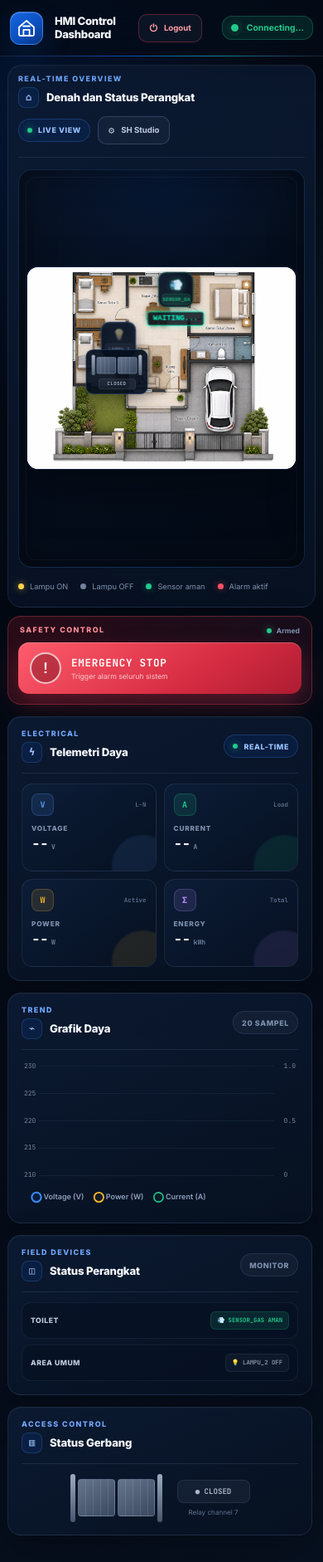
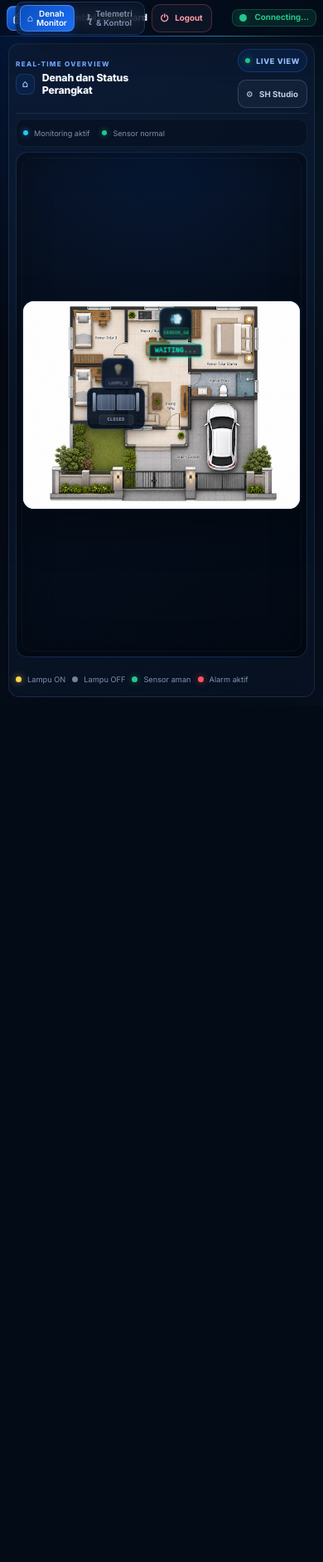
Before and after one commit to bayuandhk/Smart-Home, a Flask app: page / in a window 390 px wide. Shown: the whole page at 83% size. After the commit the page ends 840 px from the top, so only its background shows below. Run offline with Flask 3, Linux system fonts and the light colour scheme; the visitor is signed in with stand-in values (Sample User, id 1); some libraries are stand-ins or nearby versions.

Commit message:
feat(ui): optimasi tampilan HMI display 7 inci dan auto-fit denah responsif

```diff
--- a/FieldFlow/static/script.js
+++ b/FieldFlow/static/script.js
@@ -500,6 +500,60 @@
         });
     }
 
+    // 7b. Penyesuaian Responsif Denah (Fit Tanpa Terpotong pada Display HMI 7 Inci)
+    function syncDenahDimensions() {
+        const container = document.getElementById('denah-container');
+        const wrapper = document.getElementById('denah-wrapper');
+        const image = document.getElementById('denah-image');
+        if (!container || !wrapper || !image) return;
+
+        // Jika gambar belum selesai loading, pasang listener
+        if (!image.naturalWidth || !image.naturalHeight) {
+            image.addEventListener('load', syncDenahDimensions, { once: true });
+            return;
+        }
+
+        const containerStyle = window.getComputedStyle(container);
+        const padX = (parseFloat(containerStyle.paddingLeft) || 0) + (parseFloat(containerStyle.paddingRight) || 0);
+        const padY = (parseFloat(containerStyle.paddingTop) || 0) + (parseFloat(containerStyle.paddingBottom) || 0);
+
+        const availW = Math.max(100, container.clientWidth - padX);
+        const availH = Math.max(100, container.clientHeight - padY);
+
+        const natW = image.naturalWidth;
+        const natH = image.naturalHeight;
+        const ratio = natW / natH;
+
+        let targetW = availW;
+        let targetH = targetW / ratio;
+
+        if (targetH > availH) {
+            targetH = availH;
+            targetW = targetH * ratio;
+        }
+
+        wrapper.style.width = `${Math.floor(targetW)}px`;
+        wrapper.style.height = `${Math.floor(targetH)}px`;
+    }
+
+    // 7c. Navigasi Cepat Tab HMI (Layar 7 Inci)
+    window.switchHmiTab = function (tabName) {
+        const btnDenah = document.getElementById('tab-btn-denah');
+        const btnTelemetry = document.getElementById('tab-btn-telemetry');
+        if (btnDenah && btnTelemetry) {
+            if (tabName === 'telemetry') {
+                btnDenah.classList.remove('active');
+                btnTelemetry.classList.add('active');
+                document.body.classList.add('hmi-view-telemetry');
+            } else {
+                btnTelemetry.classList.remove('active');
+                btnDenah.classList.add('active');
+                document.body.classList.remove('hmi-view-telemetry');
+                setTimeout(syncDenahDimensions, 30);
+            }
+        }
+    };
+
     document.addEventListener('keydown', (event) => {
         const overlay = document.getElementById('alarm-overlay');
         if (event.key === 'Enter' && overlay?.classList.contains('active')) {
@@ -516,6 +570,21 @@
         initPowerChart();
         initTooltips();
         bindSocketEvents();
+
+        // Inisialisasi auto-scale denah agar pas di layar 7 inci
+        syncDenahDimensions();
+        window.addEventListener('resize', syncDenahDimensions);
+        const denahImg = document.getElementById('denah-image');
+        if (denahImg) {
+            denahImg.addEventListener('load', syncDenahDimensions);
+        }
+        if (window.ResizeObserver) {
+            const container = document.getElementById('denah-container');
+            if (container) {
+                new ResizeObserver(() => syncDenahDimensions()).observe(container);
+            }
+        }
+
         console.log('[APP] Smart Home HMI Dashboard initialized (Adaptive & Bidirectional Mode)');
     });
 })();
--- a/FieldFlow/static/style.css
+++ b/FieldFlow/static/style.css
@@ -213,6 +213,49 @@
     color: var(--text-3);
 }
 
+/* HMI Quick Navigation Tabs */
+.hmi-nav-tabs {
+    display: none;
+    align-items: center;
+    gap: 6px;
+    background: rgba(10, 24, 46, 0.7);
+    padding: 3px 5px;
+    border-radius: 10px;
+    border: 1px solid rgba(77, 139, 233, 0.25);
+    backdrop-filter: blur(10px);
+}
+
+.hmi-tab-btn {
+    display: inline-flex;
+    align-items: center;
+    gap: 6px;
+    padding: 6px 12px;
+    border-radius: 8px;
+    border: 1px solid transparent;
+    background: transparent;
+    color: var(--text-3);
+    font-size: 0.75rem;
+    font-weight: 600;
+    cursor: pointer;
+    transition: var(--transition);
+}
+
+.hmi-tab-btn:hover {
+    color: var(--text);
+    background: rgba(255, 255, 255, 0.05);
+}
+
+.hmi-tab-btn.active {
+    color: #fff;
+    background: linear-gradient(135deg, var(--primary), #1b6ef3);
+    border-color: rgba(148, 195, 255, 0.4);
+    box-shadow: 0 2px 10px rgba(10, 78, 190, 0.4);
+}
+
+.hmi-tab-btn .tab-icon {
+    font-size: 0.85rem;
+}
+
 .header-meta {
     min-width: 112px;
     padding-right: 14px;
@@ -469,14 +512,15 @@
 
 .denah-container {
     position: relative;
-    flex: 1 1 auto !important;
-    height: auto !important;
-    min-height: 580px; /* Jarak vertikal aman agar tidak terlalu pendek */
-    padding: 14px;
+    flex: 1 1 auto;
+    min-height: 0;
+    width: 100%;
+    height: 100%;
+    padding: 10px;
     display: flex;
     align-items: center;
     justify-content: center;
-    overflow: visible !important; /* KUNCI: Membiarkan area gerbang & pompa tampil utuh */
+    overflow: visible;
     border-radius: 16px;
     background:
         radial-gradient(circle at 50% 0%, rgba(10, 78, 190, 0.13), transparent 34%),
@@ -488,7 +532,7 @@
 .denah-container::before {
     content: '';
     position: absolute;
-    inset: 8px;
+    inset: 6px;
     border-radius: 12px;
     border: 1px solid rgba(117, 169, 248, 0.06);
     pointer-events: none;
@@ -497,21 +541,24 @@
 .denah-wrapper {
     position: relative;
     display: inline-block;
-    width: min(100%, 840px);
     max-width: 100%;
-    height: auto !important;
+    max-height: 100%;
+    width: auto;
+    height: auto;
     margin: auto;
     line-height: 0;
     border-radius: 13px;
     background: #fff;
-    box-shadow: 0 24px 55px rgba(0, 0, 0, 0.34), 0 0 0 1px rgba(117, 169, 248, 0.18);
+    box-shadow: 0 20px 50px rgba(0, 0, 0, 0.34), 0 0 0 1px rgba(117, 169, 248, 0.18);
+    transition: width 0.15s ease, height 0.15s ease;
 }
 
 .denah-image {
     display: block;
     width: 100%;
-    height: auto !important;
-    max-height: none !important; /* KUNCI: Cabut batasan max-height 70vh yang menggunting gambar */
+    height: 100%;
+    max-width: 100%;
+    max-height: 100%;
     object-fit: contain;
     border-radius: 13px;
     user-select: none;
@@ -2017,28 +2064,193 @@
     .device-room { grid-template-columns: 80px minmax(0, 1fr); }
 }
 
-@media (max-width: 1120px) {
-    body.dashboard-page { overflow-y: auto; }
-    .main-container { grid-template-columns: 1fr; }
-
-    /* Pastikan saat turun ke 1 kolom, kartu denah tetap fleksibel memanjang ke bawah */
+@media (max-width: 1120px), (max-height: 700px) {
+    :root {
+        --header-height: 50px;
+    }
+
+    body.dashboard-page {
+        overflow-y: auto;
+    }
+
+    .header {
+        height: var(--header-height);
+        padding: 0 14px;
+        gap: 12px;
+    }
+
+    .header-logo {
+        width: 34px;
+        height: 34px;
+        flex: 0 0 34px;
+        border-radius: 10px;
+    }
+
+    .header-logo svg {
+        width: 18px;
+        height: 18px;
+    }
+
+    .header-kicker,
+    .header-subtitle {
+        display: none;
+    }
+
+    .header-title {
+        margin-top: 0;
+        font-size: 0.92rem;
+        white-space: nowrap;
+    }
+
+    .header-meta {
+        min-width: 0;
+        padding-right: 8px;
+    }
+
+    .header-meta-label {
+        display: none;
+    }
+
+    .timestamp-display {
+        margin-top: 0;
+        font-size: 0.74rem;
+        padding: 2px 6px;
+    }
+
+    .connection-status {
+        min-width: 0;
+        padding: 4px 8px;
+        border-radius: 8px;
+    }
+
+    .connection-copy small {
+        display: none;
+    }
+
+    .connection-copy strong {
+        font-size: 0.70rem;
+    }
+
+    /* HMI Nav Tabs aktif untuk layar 7-inci */
+    .hmi-nav-tabs {
+        display: flex !important;
+    }
+
+    .main-container {
+        padding: calc(var(--header-height) + 8px) 10px 10px;
+        gap: 10px;
+        min-height: calc(100vh - var(--header-height));
+        grid-template-columns: 1fr;
+    }
+
+    /* Tab Toggle Behavior di Mode HMI */
+    body:not(.hmi-view-telemetry) .telemetry-panel {
+        display: none !important;
+    }
+
+    body:not(.hmi-view-telemetry) .floorplan-container {
+        display: block !important;
+        width: 100% !important;
+    }
+
+    body.hmi-view-telemetry .floorplan-container {
+        display: none !important;
+    }
+
+    body.hmi-view-telemetry .telemetry-panel {
+        display: grid !important;
+        width: 100% !important;
+        grid-template-columns: repeat(2, minmax(0, 1fr)) !important;
+        gap: 10px;
+        max-height: calc(100vh - var(--header-height) - 18px);
+        overflow-y: auto !important;
+        padding-bottom: 20px;
+    }
+
+    /* Kartu Denah: Pas 1 Layar Penuh Tanpa Terpotong */
     .floorplan-card {
-        height: auto !important;
-        min-height: min-content !important;
-        padding: 18px;
+        height: calc(100vh - var(--header-height) - 18px) !important;
+        max-height: calc(100vh - var(--header-height) - 18px) !important;
+        min-height: 0 !important;
+        padding: 10px 12px;
         display: flex;
         flex-direction: column;
-        border-radius: var(--radius-xl);
+        border-radius: 16px;
         overflow: visible !important;
     }
 
-    .telemetry-panel {
-        width: 100%;
-        height: auto;
-        display: grid;
-        grid-template-columns: repeat(2, minmax(0, 1fr));
-        overflow: visible;
-    }
+    .floorplan-header {
+        margin-bottom: 6px;
+        padding-bottom: 6px;
+        gap: 8px;
+        align-items: center;
+    }
+
+    .card-description {
+        display: none;
+    }
+
+    .section-kicker {
+        font-size: 0.58rem;
+        margin-bottom: 2px;
+    }
+
+    .card-title {
+        font-size: 0.88rem;
+    }
+
+    .card-badge.live {
+        padding: 3px 8px;
+        font-size: 0.65rem;
+    }
+
+    .btn-edit-mode {
+        padding: 4px 10px;
+        font-size: 0.70rem;
+    }
+
+    .denah-toolbar {
+        margin-bottom: 6px;
+        padding: 3px 8px;
+        font-size: 0.62rem;
+    }
+
+    .legend {
+        margin-top: 6px;
+        padding-top: 6px;
+        font-size: 0.64rem;
+        flex-wrap: wrap;
+        gap: 8px;
+    }
+
+    .legend-note {
+        display: none;
+    }
+
+    .denah-container {
+        position: relative;
+        flex: 1 1 auto !important;
+        height: 100% !important;
+        min-height: 0 !important;
+        padding: 8px;
+        display: flex;
+        align-items: center;
+        justify-content: center;
+        overflow: visible !important;
+        border-radius: 14px;
+    }
+
+    /* Ukuran Widget Adaptif Layar 7 Inci */
+    .overlay-icon {
+        transform: translate(-50%, -50%) scale(0.85);
+    }
+    .overlay-icon:hover {
+        transform: translate(-50%, -50%) scale(0.92);
+    }
+    .overlay-gate {
+        transform: translate(-50%, -50%) scale(0.85);
+    }
+
     .device-card { grid-row: span 2; }
 
     /* Responsive SH Studio */
@@ -2048,64 +2260,86 @@
     .studio-actions { margin-top: 0; align-self: end; }
 }
 
-@media (max-width: 760px) {
-    :root { --header-height: 68px; }
-    .header { padding: 0 12px; }
-    .header-logo { width: 40px; height: 40px; flex-basis: 40px; border-radius: 12px; }
-    .header-kicker, .header-subtitle, .header-meta { display: none; }
-    .header-title { margin-top: 0; font-size: 0.94rem; }
-    .connection-status { min-width: 0; padding: 8px 10px; }
-    .connection-copy small { display: none; }
-
-    .main-container { padding: calc(var(--header-height) + 10px) 9px 12px; gap: 10px; }
-
-    /* Pada layar HP, biarkan denah memanjang namun izinkan scroll horizontal jika gambar terlalu lebar */
+@media (max-width: 820px), (max-height: 520px) {
+    :root {
+        --header-height: 44px;
+    }
+
+    .header {
+        padding: 0 8px;
+        gap: 8px;
+    }
+
+    .header-logo {
+        width: 30px;
+        height: 30px;
+        flex: 0 0 30px;
+        border-radius: 8px;
+    }
+
+    .header-logo svg {
+        width: 16px;
+        height: 16px;
+    }
+
+    .header-title {
+        font-size: 0.82rem;
+    }
+
+    .header-meta {
+        display: none;
+    }
+
+    .hmi-tab-btn {
+        padding: 4px 8px;
+        font-size: 0.70rem;
+        gap: 4px;
+    }
+
     .floorplan-card {
-        height: auto !important;
-        min-height: min-content !important;
-        padding: 12px;
-        border-radius: 17px;
-    }
-    .floorplan-header { align-items: flex-start; }
-    .card-description, .denah-toolbar, .legend-note { display: none; }
-    .card-actions { width: 100%; justify-content: flex-start; }
-    .card-header { flex-direction: column; gap: 10px; }
-    .card-header.compact { flex-direction: row; }
-
-    .denah-container {
-        position: relative;
-        flex: 1 1 auto !important;
-        height: auto !important;
-        min-height: 480px;
-        padding: 10px;
-        display: flex;
-        align-items: center;
-        justify-content: center;
-        overflow: auto !important; /* Di HP, izinkan geser kanan-kiri agar tidak rusak */
-        border-radius: 16px;
-        background:
-            radial-gradient(circle at 50% 0%, rgba(10, 78, 190, 0.13), transparent 34%),
-            linear-gradient(145deg, #071122, #030a15);
-        border: 1px solid rgba(77, 139, 233, 0.2);
-        box-shadow: inset 0 0 42px rgba(0, 0, 0, 0.35);
-    }
-
-    /* Perkecil sedikit ukuran widget agar pas dengan skala layar HP */
-    .overlay-icon { transform: translate(-50%, -50%) scale(0.82); }
-    .overlay-icon:hover { transform: translate(-50%, -50%) scale(0.9); }
-    .overlay-gate { transform: translate(-50%, -50%) scale(0.82); }
-
-    .telemetry-panel { grid-template-columns: 1fr; }
-    .metrics-grid { grid-template-columns: repeat(2, minmax(0, 1fr)); }
-
-    /* Studio Mobile */
-    .studio-header { height: 68px; padding: 0 10px; }
-    .studio-brand-copy small, .studio-mode-badge { display: none; }
-    .studio-nav-link { padding: 0 9px; }
-    .studio-container { padding: 80px 9px 9px; display: flex; flex-direction: column; }
-    .studio-panel, .canvas-shell { min-height: 520px; }
-    .studio-panel:last-child { display: flex; min-height: 620px; }
-    .canvas-shell { order: -1; }
+        height: calc(100vh - var(--header-height) - 12px) !important;
+        max-height: calc(100vh - var(--header-height) - 12px) !important;
+        padding: 6px 8px;
+        border-radius: 13px;
+    }
+
+    .denah-toolbar-hint {
+        display: none;
+    }
+
+    .overlay-icon {
+        transform: translate(-50%, -50%) scale(0.76);
+    }
+    .overlay-icon:hover {
+        transform: translate(-50%, -50%) scale(0.84);
+    }
+    .overlay-gate {
+        transform: translate(-50%, -50%) scale(0.76);
+    }
+
+    body.hmi-view-telemetry .telemetry-panel {
+        grid-template-columns: 1fr !important;
+    }
+
+    .metrics-grid {
+        grid-template-columns: repeat(2, minmax(0, 1fr));
+    }
+
+    /* Modal Alarm Compact */
+    .alarm-modal {
+        padding: 18px;
+    }
+    .alarm-icon-blink {
+        width: 56px;
+        height: 56px;
+        font-size: 1.8rem;
+    }
+    .alarm-text {
+        margin-top: 10px;
+    }
+    .alarm-title-text {
+        font-size: 1.5rem;
+    }
 }
 
 @media (prefers-reduced-motion: reduce) {
--- a/FieldFlow/templates/index.html
+++ b/FieldFlow/templates/index.html
@@ -8,7 +8,7 @@
         content="Smart Home HMI Dashboard untuk kontrol dan monitoring perangkat rumah pintar secara real-time.">
     <meta name="theme-color" content="#071426">
     <title>Smart Home HMI Dashboard — SCADA Monitor</title>
-    <link rel="stylesheet" href="{{ url_for('static', filename='style.css') }}">
+    <link rel="stylesheet" href="{{ url_for('static', filename='style.css') }}?v=hmi7">
 </head>
 
 <body class="dashboard-page">
@@ -48,6 +48,18 @@
                 <div class="header-subtitle">Supervisory Control &amp; Data Acquisition</div>
             </div>
         </div>
+
+        <!-- HMI Quick Navigation for 7-Inch & Compact Displays -->
+        <nav class="hmi-nav-tabs" id="hmi-nav-tabs" aria-label="Navigasi Tampilan HMI">
+            <button type="button" class="hmi-tab-btn active" id="tab-btn-denah" onclick="switchHmiTab('denah')">
+                <span class="tab-icon">⌂</span>
+                <span class="tab-label">Denah Monitor</span>
+            </button>
+            <button type="button" class="hmi-tab-btn" id="tab-btn-telemetry" onclick="switchHmiTab('telemetry')">
+                <span class="tab-icon">ϟ</span>
+                <span class="tab-label">Telemetri &amp; Kontrol</span>
+            </button>
+        </nav>
 
         <div class="header-right">
             <a href="/logout" class="btn-edit-mode"
@@ -258,7 +270,7 @@
     </main>
     <script src="{{ url_for('static', filename='js/chart.js') }}"></script>
     <script src="{{ url_for('static', filename='js/socket.io.js') }}"></script>
-    <script src="{{ url_for('static', filename='script.js') }}"></script>
+    <script src="{{ url_for('static', filename='script.js') }}?v=hmi7"></script>
 </body>
 
 </html>
```
